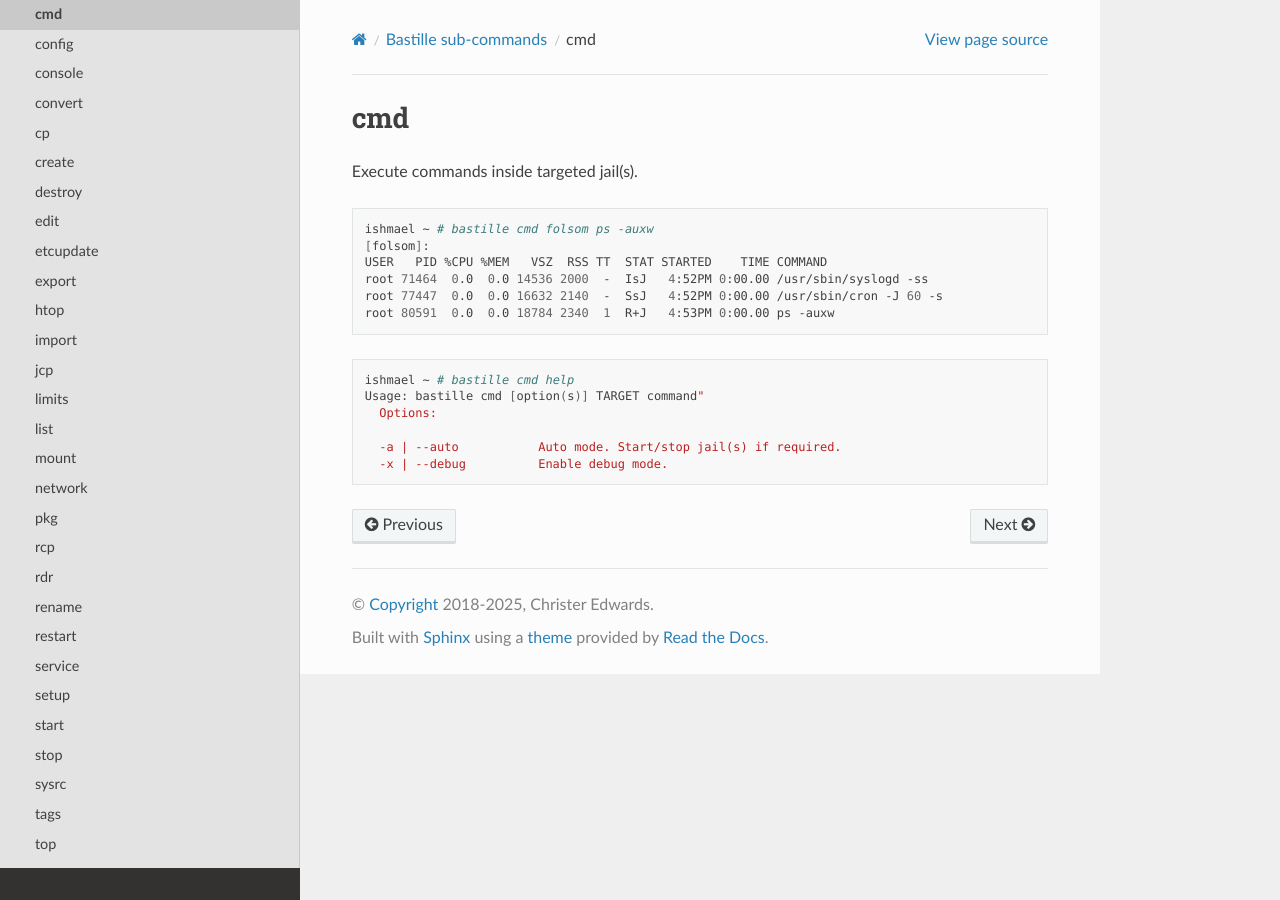
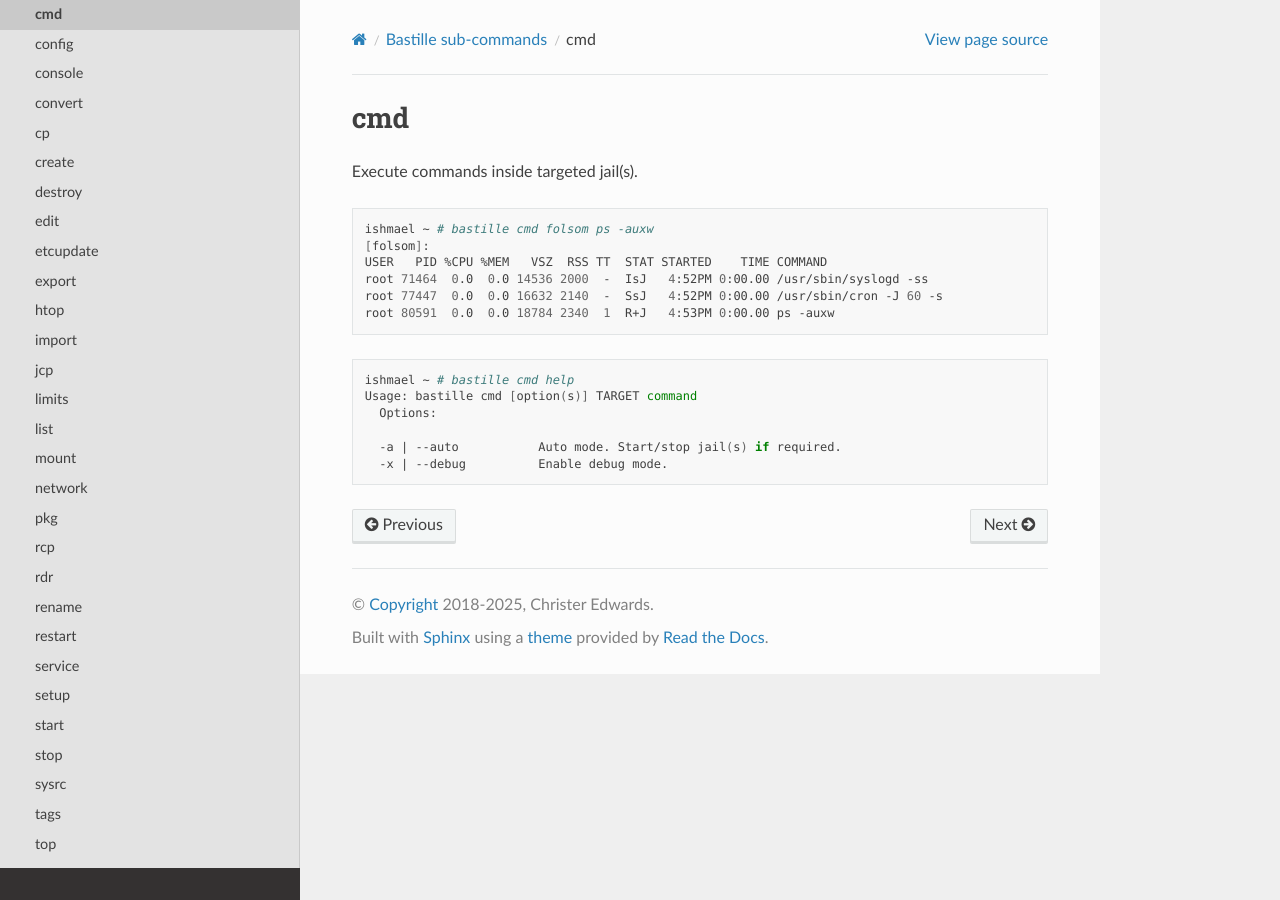
Before and after one commit to BastilleBSD/bastille, a Sphinx documentation site: the page built from docs/chapters/subcommands/cmd.rst, in a window 1280 px wide. Built offline with Sphinx 7.4.7 and the Read the Docs theme 3.1.0, drawn with Linux system fonts in a browser that asks for light colours.

Commit message:
doc: cmd, removes unneeded quotation mark

```diff
--- a/docs/chapters/subcommands/cmd.rst
+++ b/docs/chapters/subcommands/cmd.rst
@@ -15,7 +15,7 @@ Execute commands inside targeted jail(s).
 .. code-block:: shell
 
   ishmael ~ # bastille cmd help
-  Usage: bastille cmd [option(s)] TARGET command"
+  Usage: bastille cmd [option(s)] TARGET command
     Options:
 
     -a | --auto           Auto mode. Start/stop jail(s) if required.
```
